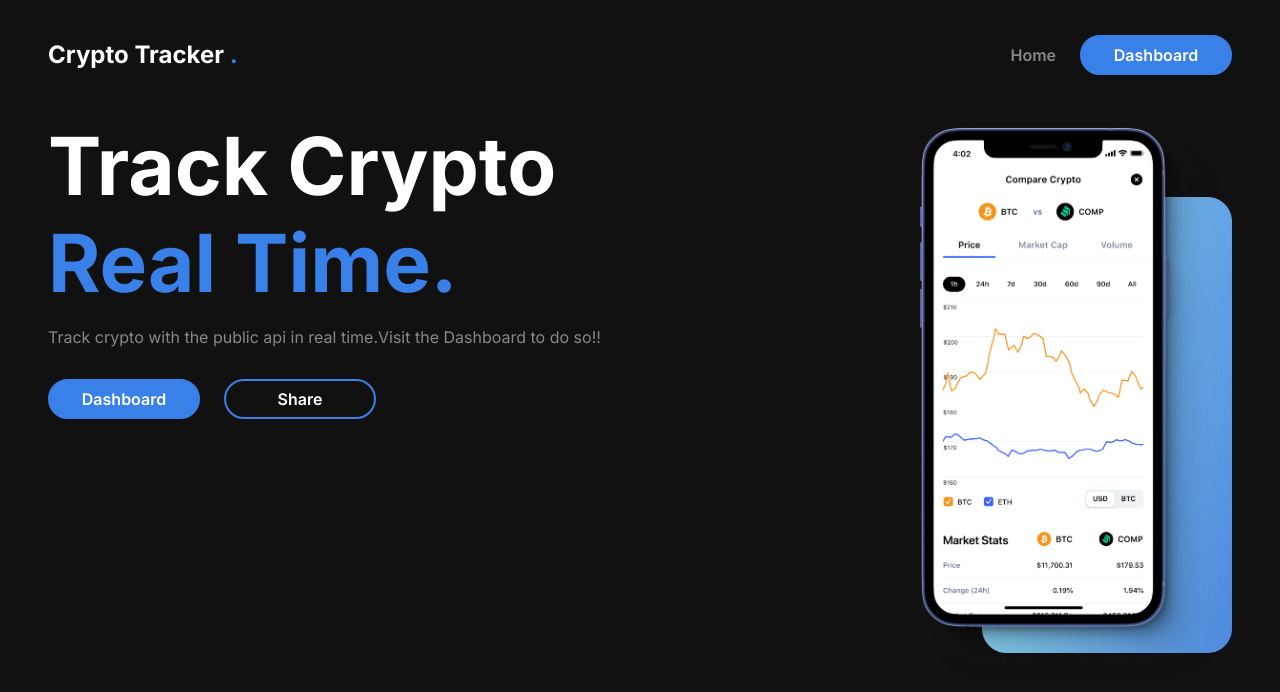
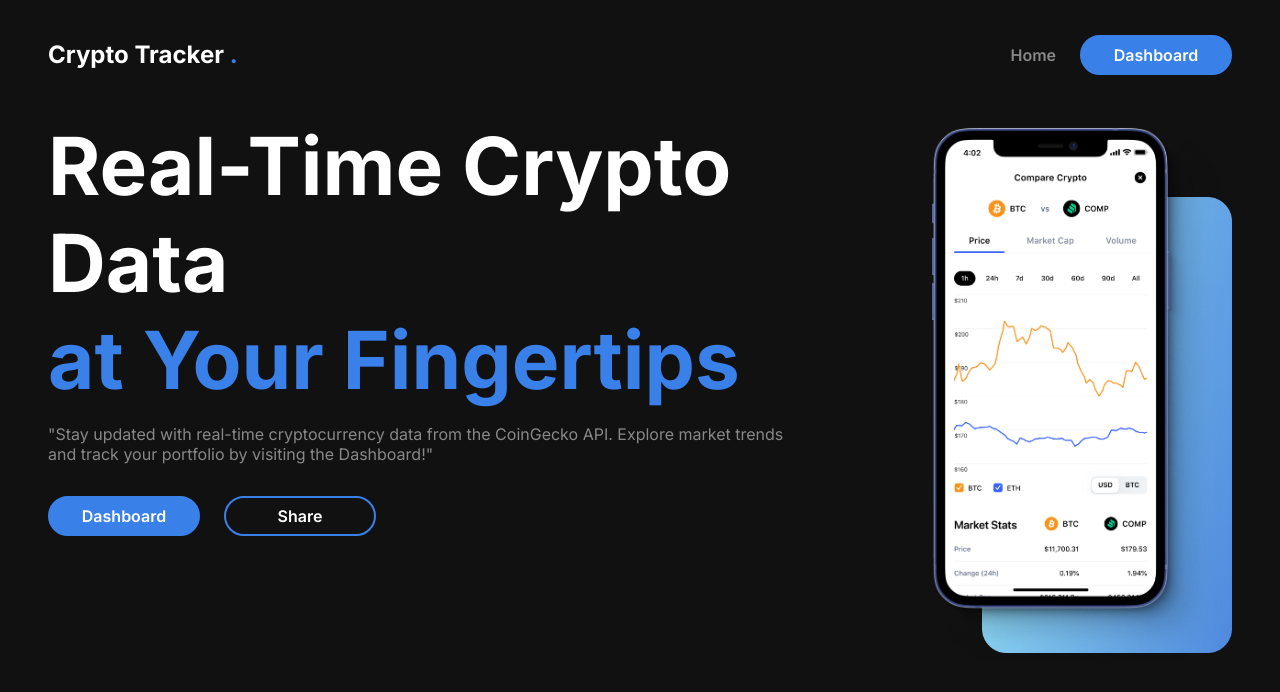
Before and after one commit to Dhruv9916/Crypto-Tracker-, a React (Vite) app: page / in a window 1280 px wide. Shown: the top 692 px of the page. Built offline with nearby package versions, Linux system fonts and the light colour scheme.

Commit message:
Minor changes done

```diff
--- a/src/Components/DashBoard/Search/index.jsx
+++ b/src/Components/DashBoard/Search/index.jsx
@@ -9,7 +9,7 @@ function Search({search,onSearchChange}) {
       <SearchIcon />
       <input
         type="text"
-        placeholder="Search"
+        placeholder="Search by Coin Name or Symbol..."
         value={search}
         onChange={(e) => onSearchChange(e)}
       />
--- a/src/Components/LandingPage/MainComponent/index.jsx
+++ b/src/Components/LandingPage/MainComponent/index.jsx
@@ -16,7 +16,7 @@ function MainComponent() {
           animate={{ opacity: 1, y: 0 }}
           transition={{ duration: 0.5 }}
         >
-          Track Crypto
+          Real-Time Crypto Data
         </motion.h1>
         <motion.h1
           className="real-time-heading"
@@ -24,7 +24,7 @@ function MainComponent() {
           animate={{ opacity: 1, y: 0 }}
           transition={{ duration: 0.5, delay: 0.5 }}
         >
-          Real Time.
+          at Your Fingertips
         </motion.h1>
         <motion.p
           className="info-text"
@@ -32,8 +32,7 @@ function MainComponent() {
           animate={{ opacity: 1, y: 0 }}
           transition={{ duration: 0.5, delay: 0.75 }}
         >
-          Track crypto with the public api in real time.Visit the Dashboard to
-          do so!!
+          "Stay updated with real-time cryptocurrency data from the CoinGecko API. Explore market trends and track your portfolio by visiting the Dashboard!"
         </motion.p>
         <motion.div
           className="btn-flex"
```
